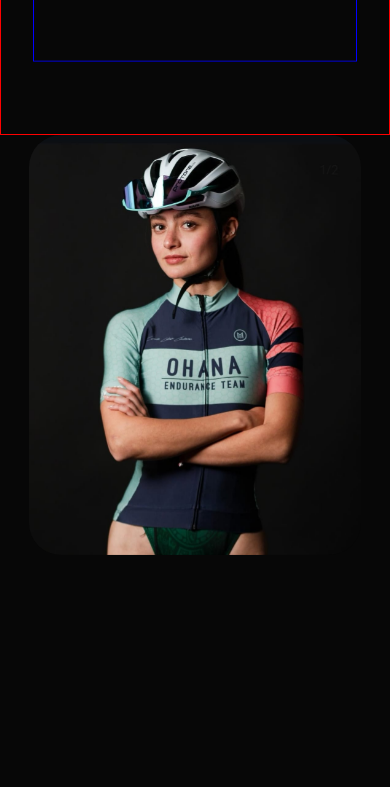
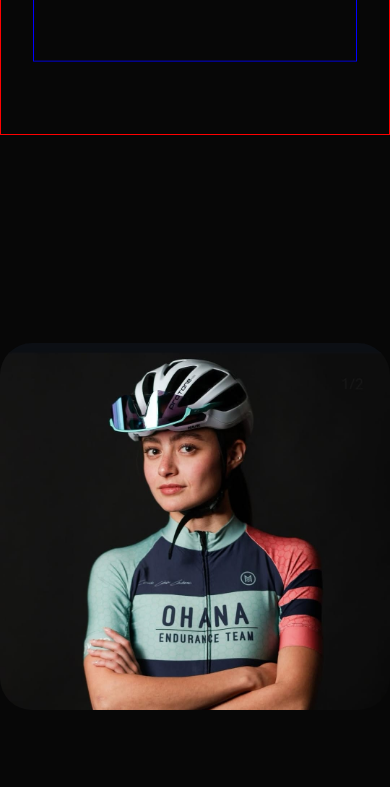
Before and after one commit to Angel0nti/FelipeFotografia, a website built with Parcel: page index.html in a window 390 px wide. Shown: the part 1200-1987 px from the top of the page. Built offline with nearby package versions, Linux system fonts and the light colour scheme; grey boxes are pictures that could not be loaded.

Commit message:
media query prueba

```diff
--- a/src/css/style.css
+++ b/src/css/style.css
@@ -376,7 +376,7 @@
   font-size: 1.5rem;
 }
 
-@media (max-width: 768px) {
+@media (max-width: 480px) {
   .nav {
     top: 0;
     z-index: 10;
@@ -432,7 +432,7 @@
 /* ======================================
    HERO SECTION MEDIA QUERY
 ====================================== */
-@media (max-width: 768px) {
+@media (max-width: 480px) {
   .hero {
     position: relative;
     overflow: hidden;
@@ -457,7 +457,7 @@
    SLIDER SECTION MEDIA QUERIES
 ====================================== */
 
-@media (max-width: 768px) {
+@media (max-width: 480px) {
   .slide-section {
     margin-bottom: 0;
     padding: 2rem;
@@ -521,7 +521,7 @@
    ACERCA DE MI SECTION MEDIA QUERY
 ====================================== */
 
-@media (max-width: 768px) {
+@media (max-width: 480px) {
   .acerca-de-container {
     display: flex;
     flex-direction: column;
@@ -565,7 +565,7 @@
 /* ======================================
    EVENTOS SECTION
 ====================================== */
-@media (max-width: 768px) {
+@media (max-width: 480px) {
   .slide-event-section {
     margin: 0;
     padding: 0;
@@ -591,10 +591,9 @@
   }
 
   .slide-event img {
-    margin: 0;
-    padding: 0;
+    margin-top: 13rem;
     object-fit: contain;
-    max-width: 85%;
+    max-width: 100%;
   }
 
   .event-text-container {
@@ -628,7 +627,7 @@
 /* ======================================
    SECTION  QUERIES
 ====================================== */
-@media (max-width: 768px) {
+@media (max-width: 480px) {
   .section {
     max-width: 100%;
     margin-bottom: 0;
```
